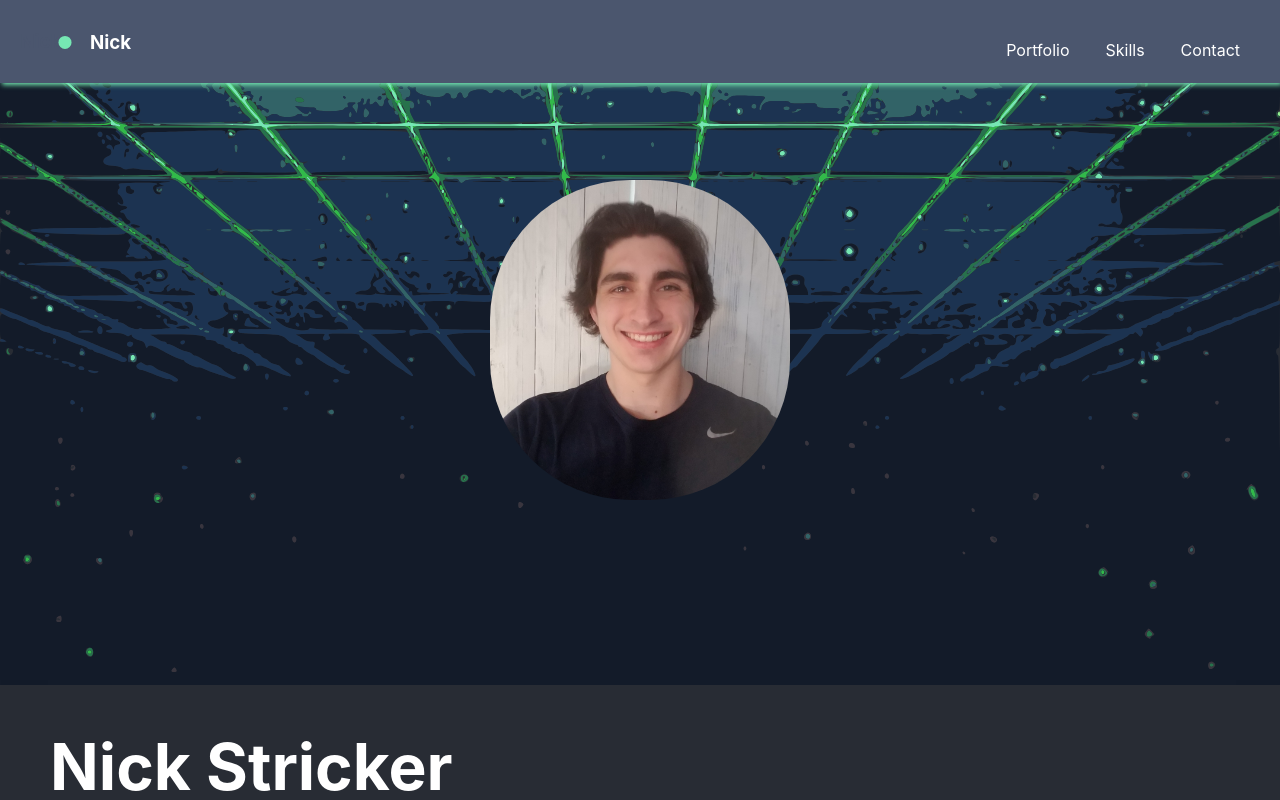
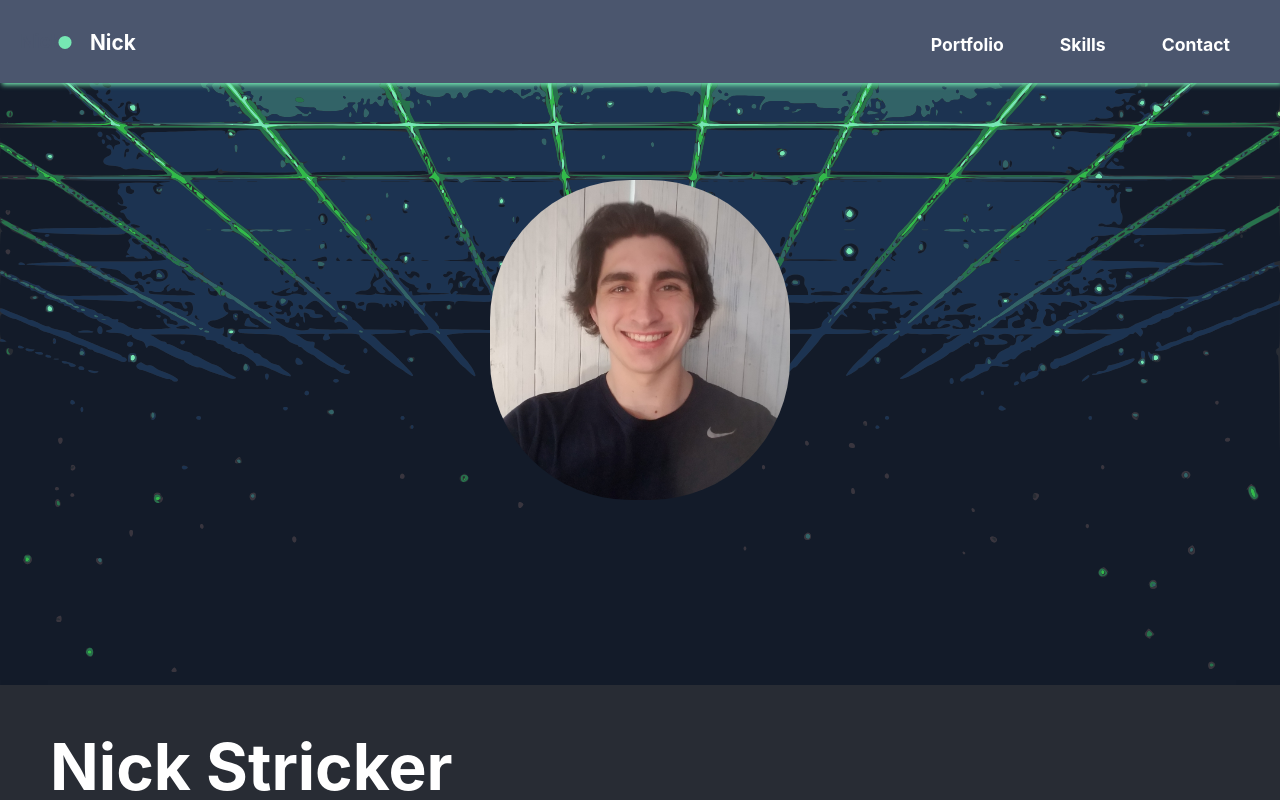
Before and after one commit to NickStrick/My-Portfolio, a React (Create React App) app in the folder portfolio/: page / in a window 1280 px wide. Shown: the top 800 px of the page. Built offline with nearby package versions, Linux system fonts and the light colour scheme.

Commit message:
refactored navbar fro styling

```diff
--- a/portfolio/src/components/navbar/Navbar.js
+++ b/portfolio/src/components/navbar/Navbar.js
@@ -7,6 +7,7 @@ const Navbar = (props) => {
     const [pinText, setPinText] = useState('OpacityOn');
     const [navClass, setNavClass] = useState('top');
     const [scrollNum, setScroll] = useState(window.scrollY);
+    const [mouseIn, setMouseIn] = useState(false);
 
     function updateScroll() {
         if (window.scrolly !== scrollNum) {
@@ -14,10 +15,24 @@ const Navbar = (props) => {
         }
 
     }
+    function navMouseover(dir) {
+        console.log('enter', pinText)
+        if (dir === 'in') {
+            setMouseIn(true)
+        } else {
+            setMouseIn(false)
+        }
+
+    }
     window.addEventListener('scroll', () => updateScroll());
 
+
     useEffect(() => {
-        if (window.scrollY < 100) {
+        document.getElementById('navHover').addEventListener('mouseenter', () => navMouseover('in'));
+        document.getElementById('navHover').addEventListener('mouseleave', () => navMouseover('out'));
+    }, [])
+    useEffect(() => {
+        if (window.scrollY < 100 || mouseIn) {
             if (pinText != 'OpacityOn') {
                 setPinText('OpacityOn');
                 setNavClass('top')
@@ -41,8 +56,8 @@ const Navbar = (props) => {
     return (
         <>
             <div className={`nav-background ${pinText}`}><h3>Nick</h3></div>
-            <div className={`nav-back ${pinText}`}>
-                <div className={`nav-bar ${navClass}`}>
+            <div className={`nav-back ${pinText}`} id='navHover'>
+                <div className={`nav-bar ${navClass}`} >
                     <div className='logo' onClick={logoClick}>
                         <img src={logo} />
                         <h3>Nick</h3>
--- a/portfolio/src/components/navbar/Navbar.scss
+++ b/portfolio/src/components/navbar/Navbar.scss
@@ -1,3 +1,7 @@
+$background-base: #282c34;
+$background-light: #4b566e;
+$highlight: #76E7B3;
+
 .nav-background{
     z-index: 1;
     position: fixed;
@@ -20,7 +24,7 @@
     width: 100%;
     color: white;
     // background: #3b424e;
-    padding: 25px 20px;
+    padding: 0 20px;
 
     // box-shadow: 2px 4px 8px #76E7B3;
     .nav-bar{
@@ -30,21 +34,26 @@
         justify-content: space-between;
         align-content: flex-end;
         .logo{
+            padding: 25px 0;
             display: flex;
             align-items: center;
+            transition: padding 0.4s ease;
             img{
                 width: 50px;
             }
             h3{
+                font-size: 1.3rem;
                 margin: 0;
                 padding: 0;
             }
-            h3:hover{
-                color: #76E7B3;
-            }
+
+
         }
         .logo:hover{
             cursor: pointer;
+            h3{
+                color: #76E7B3;
+            }
         }
 
         .nav-list{
@@ -53,12 +62,18 @@
             justify-content: flex-end;
             align-items: flex-end;
             .nav-item{
+                padding: 22px 10px;
                 color: white;
                 text-decoration: solid;
                 margin-left: 10%;
+                font-weight: bold;
+                font-size: 1.1rem;
+                border-bottom: 8px solid rgba(75,86,110, 0);
+                transition: padding 0.4s ease;
             }
             .nav-item:hover{
                 color: #76E7B3;
+                border-bottom: 8px solid $highlight;
             }
         }
 
@@ -71,7 +86,23 @@
 .OpacityOff{
     opacity: .8;
     transition: padding 0.4s ease;
-    padding: 8px 20px;
+    padding: 0 15px 20px;
+    .nav-bar{
+        .logo{
+
+            padding: 15px 0 0;
+            transition: padding 0.4s ease;
+
+        }
+        .nav-list{
+            .nav-item{
+
+                padding: 15px 10px 0;
+                transition: padding 0.4s ease;
+            }
+        }
+
+    }
 
 }
 
```
Also changed, not shown: portfolio/public/manifest.json.
